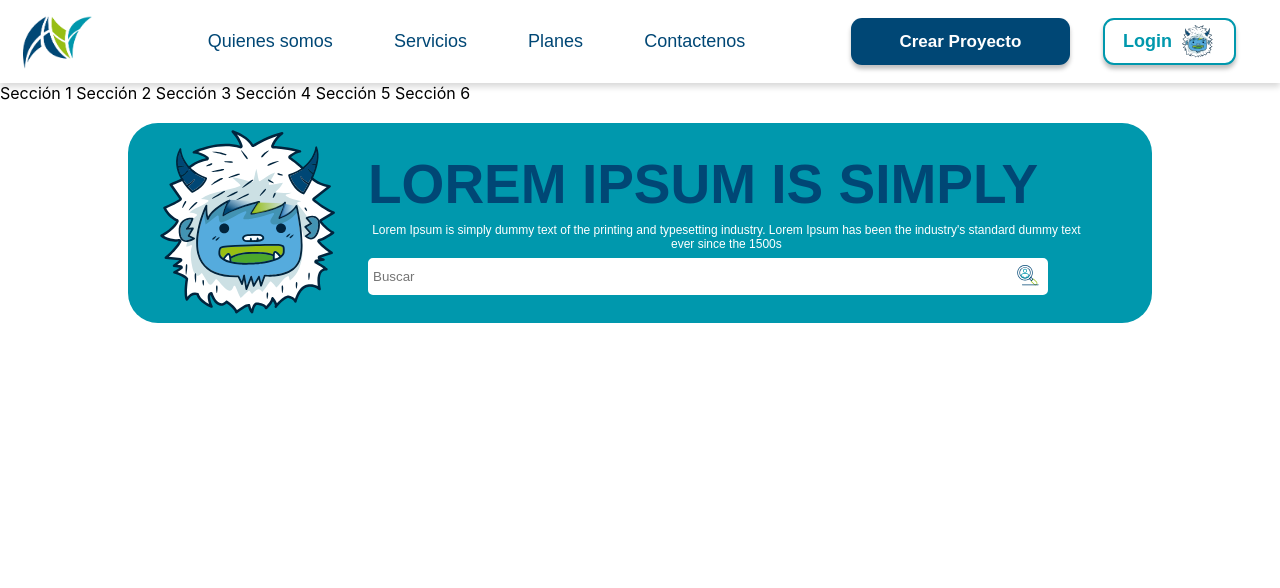
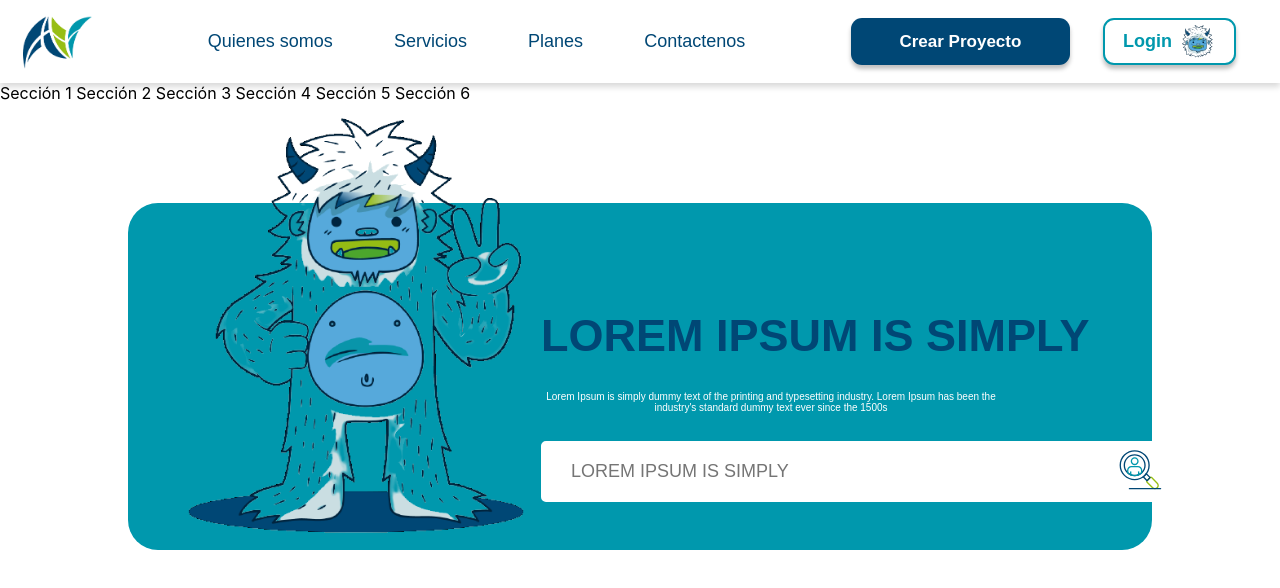
Before and after one commit to nataliarrod/my-adfi, a React (Create React App) app: page / in a window 1280 px wide. Shown: the top 588 px of the page. Built offline with nearby package versions, Linux system fonts and the light colour scheme.

Commit message:
change mascot searchbar

```diff
--- a/src/modules/Landing/components/SearchBar/index.js
+++ b/src/modules/Landing/components/SearchBar/index.js
@@ -1,5 +1,5 @@
 import React from "react";
-import mascot04 from "../../../../assets/img/svg/mascot-04.svg";
+import mascot from "../../../../assets/img/png/mascotaprueba.png";
 import icon1_30 from "../../../../assets/img/svg/1-30.svg";
 import "./style.css";
 import searchBarConstants from "./constants";
@@ -9,13 +9,17 @@ const SearchBar = () => {
   return (
     <div className="searchbar-container">
       <div className="searchbar-mascot">
-        <img src={mascot04} alt="mascot-04" />
+        <img src={mascot} alt="mascotaprueba" />
       </div>
       <div className="searchbar-group">
         <div className="searchbar-title">{searchBarConstants.title}</div>
         <div className="searchbar-text">{searchBarConstants.text}</div>
         <div className="searchbar-search">
-          <input className="search-input" type="text" placeholder="Buscar" />
+          <input
+            className="search-input"
+            type="text"
+            placeholder="LOREM IPSUM IS SIMPLY"
+          />
           <button className="search-button" type="submit">
             <img src={icon1_30} alt="1-30" />
           </button>
--- a/src/modules/Landing/components/SearchBar/style.css
+++ b/src/modules/Landing/components/SearchBar/style.css
@@ -1,43 +1,53 @@
 .searchbar-container {
   display: flex;
-  justify-content: flex-start;
+  justify-content: space-evenly;
   align-items: center;
   background: #0098AD;
-  width: 80%;
-  height: 200px;
-  margin: 20px 10%;
+  width: 80;
+  height: 347px;
+  margin: 100px 10% 20px;
   border-radius: 30px;
   font-family: 'Poppins', sans-serif;
 }
 
 .searchbar-mascot {
-  width: 200px;
-  height: 200px;
-  margin: 20px;
+  width: 361px;
+  height: 457px;
+  padding-left: 52px;
+  display: flex;
+  align-self: flex-end;
+  justify-content: center;
+}
+
+.searchbar-group {
+  width: 589px;
+  height: 150px;
+  padding-right: 132px;
+  display: flex;
+  flex-wrap: wrap;
+  align-content: space-around;
+  justify-items: center;
+}
+.searchbar-title {
+  width: 100%px;
+  height: 68px;
+  font-size: 45px;
+  font-weight: bold;
+  color: #004775;
+  line-height: 67px;
   display: flex;
   align-items: center;
   justify-content: center;
 }
 
-.searchbar-group {
-  display: flex;
-  flex-wrap: wrap;
-  align-content: space-around;
-  width: 70%;
-  height: 150px;
-}
-.searchbar-title {
-  font-size: 55px;
-  font-weight: bold;
-  color: #004775;
-  /* line-height: 82px; */
+.searchbar-text {
+  width: 460px;
+  height: 29px;
+  padding: 18px 0 24px 0;
   display: flex;
   align-items: center;
-}
-
-.searchbar-text {
   text-align: center;
-  font-size: 12px;
+  font-size: 10px;
   color: #FFFFFF;
 }
 
@@ -49,18 +59,19 @@
 .searchbar-search .search-input{
   color:#5595A9;
   background: #FFFFFF;
-  width: 630px;
-  height: 29px;
-  left: 583px;
-  top: 2020px;
+  width: 534px;
+  height: 53px;
   border-radius: 5px 0 0 5px;
   outline: none;
   border: 3px solid #fff;
+  font-size: 18px;
+  line-height: 27px;
+  padding-left: 27px;
 }
 
 .searchbar-search .search-button{
-  width: 40px;
-  height: 37px;
+  width: 61px;
+  height: 61px;
   color: #fff;
   cursor: pointer;
   border: 3px solid #FFF;
```
Also changed, not shown: src/assets/img/png/mascotaprueba.png (added).
